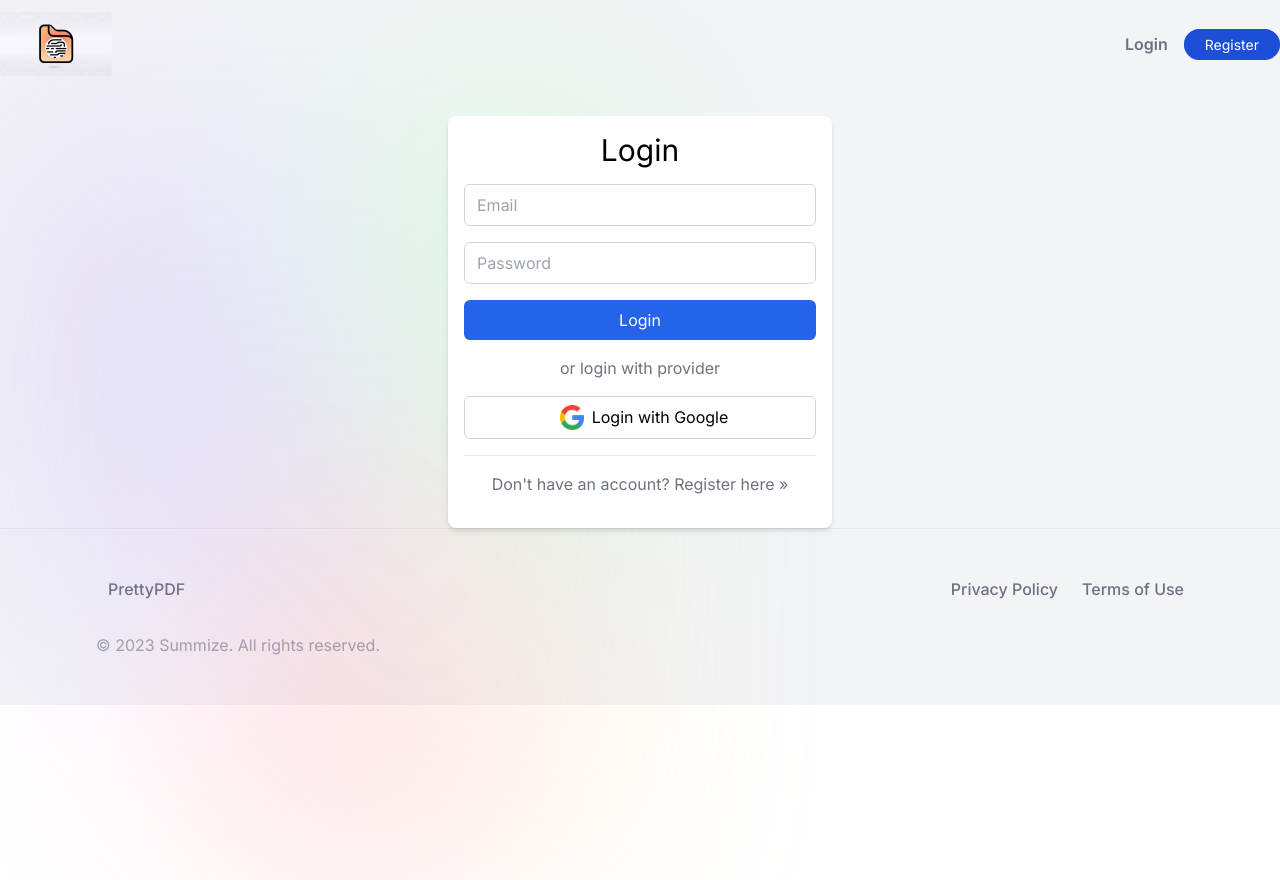
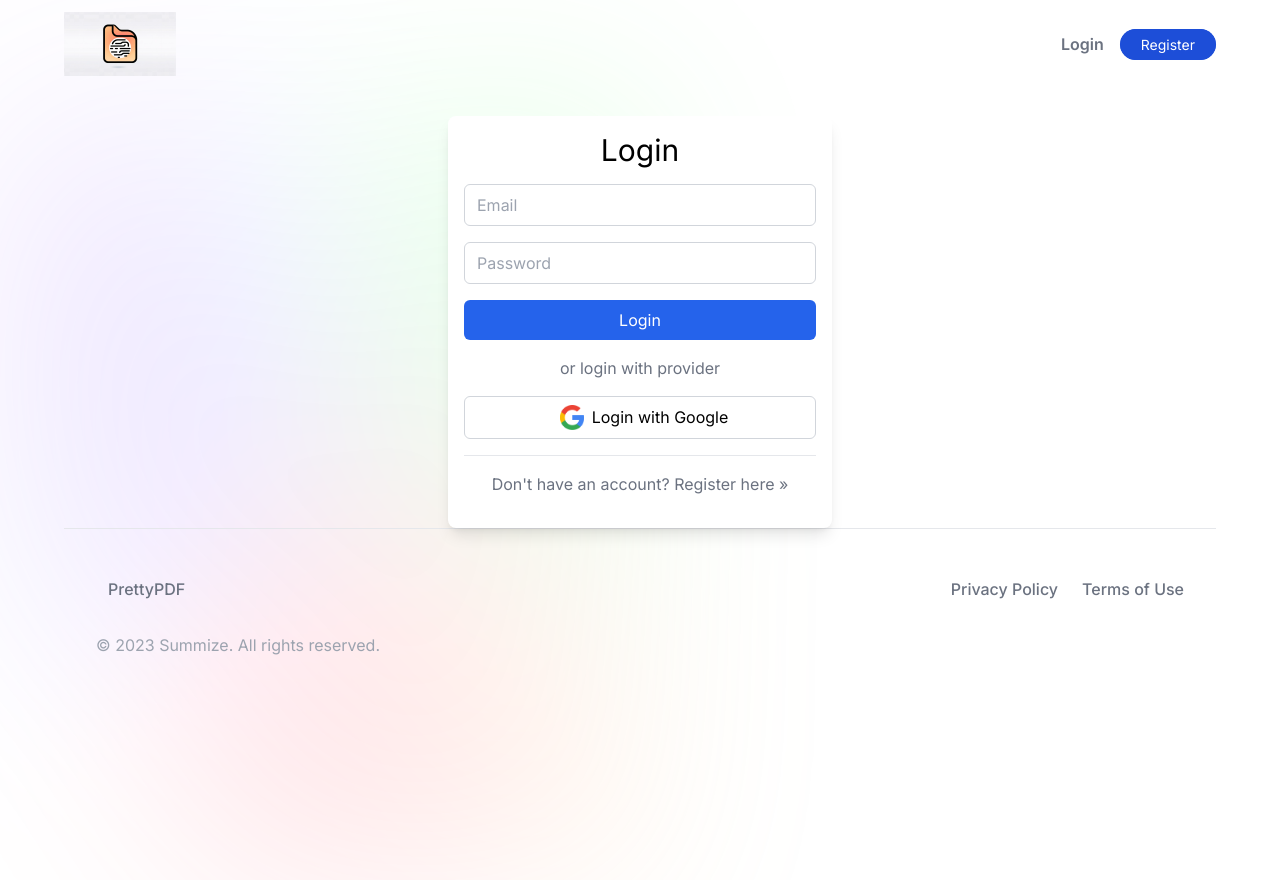
Before and after one commit to afranci2/PrettyPDF, a Next.js app in the folder client/: page /login in a window 1280 px wide. Built offline with nearby package versions, Linux system fonts and the light colour scheme; no server answers.

Commit message:
fixed proportions and widht

```diff
--- a/client/app/components/HeroButton.jsx
+++ b/client/app/components/HeroButton.jsx
@@ -17,9 +17,13 @@ const HeroButton = () => {
         <div>
             {status === 'authenticated' && (
                 <button
+
                     onClick={() => signOut()}>
+                    <div className='black_btn'
+                    >
+                        Logout
 
-                    Logout
+                    </div>
                 </button>
 
 
--- a/client/app/layout.jsx
+++ b/client/app/layout.jsx
@@ -23,7 +23,11 @@ export default function RootLayout({ children }) {
           <AppProvider>
 
             <div className='gradient' />
-            {children}
+            <div className='relative z-10 flex justify-center  flex-col max-w-7xl mx-auto sm:px-16 px-6;
+'>
+
+              {children}
+            </div >
           </AppProvider>
 
         </FileProvider>
--- a/client/app/login/page.jsx
+++ b/client/app/login/page.jsx
@@ -22,9 +22,9 @@ export default function LoginPage() {
   }
 
   return (
-    <div className="flex flex-col justify-center items-center bg-gray-100">
+    <div className="flex flex-col justify-center items-center ">
       <Header />
-      <div className="z-10 w-full max-w-sm p-4 bg-white rounded-lg shadow-md">
+      <div className="z-10 w-full max-w-sm p-4 bg-white rounded-lg shadow-lg">
         <h1 className="text-center text-3xl text-primary mb-4">
           Login
         </h1>
--- a/client/app/page.jsx
+++ b/client/app/page.jsx
@@ -8,9 +8,7 @@ export default function Home() {
     <main>
 
 
-      <div className='app'>
         <Hero />
-      </div>
     </main>
   )
 }
```
